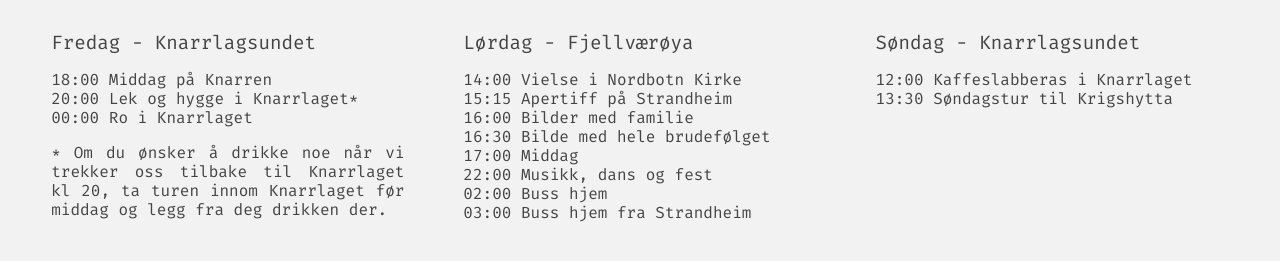
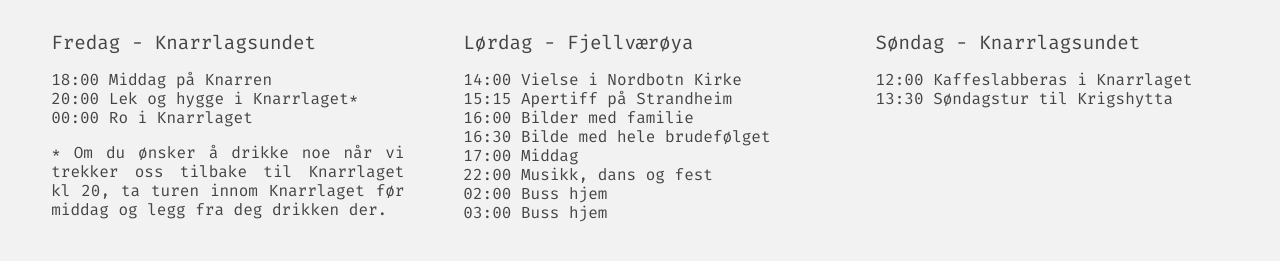
Before and after one commit to melhoos/gudrunogsimon, a React (Create React App) app: page / in a window 1280 px wide. Shown: the part 828-1089 px from the top of the page. Built offline with nearby package versions, Linux system fonts and the light colour scheme.

Commit message:
Update Program.jsx

```diff
--- a/src/Program.jsx
+++ b/src/Program.jsx
@@ -42,7 +42,7 @@ const Program = () => {
             <br/>
             02:00	Buss hjem
             <br/>
-            03:00	Buss hjem fra Strandheim
+            03:00	Buss hjem
           </p>
           <br/>
         </div>
```
